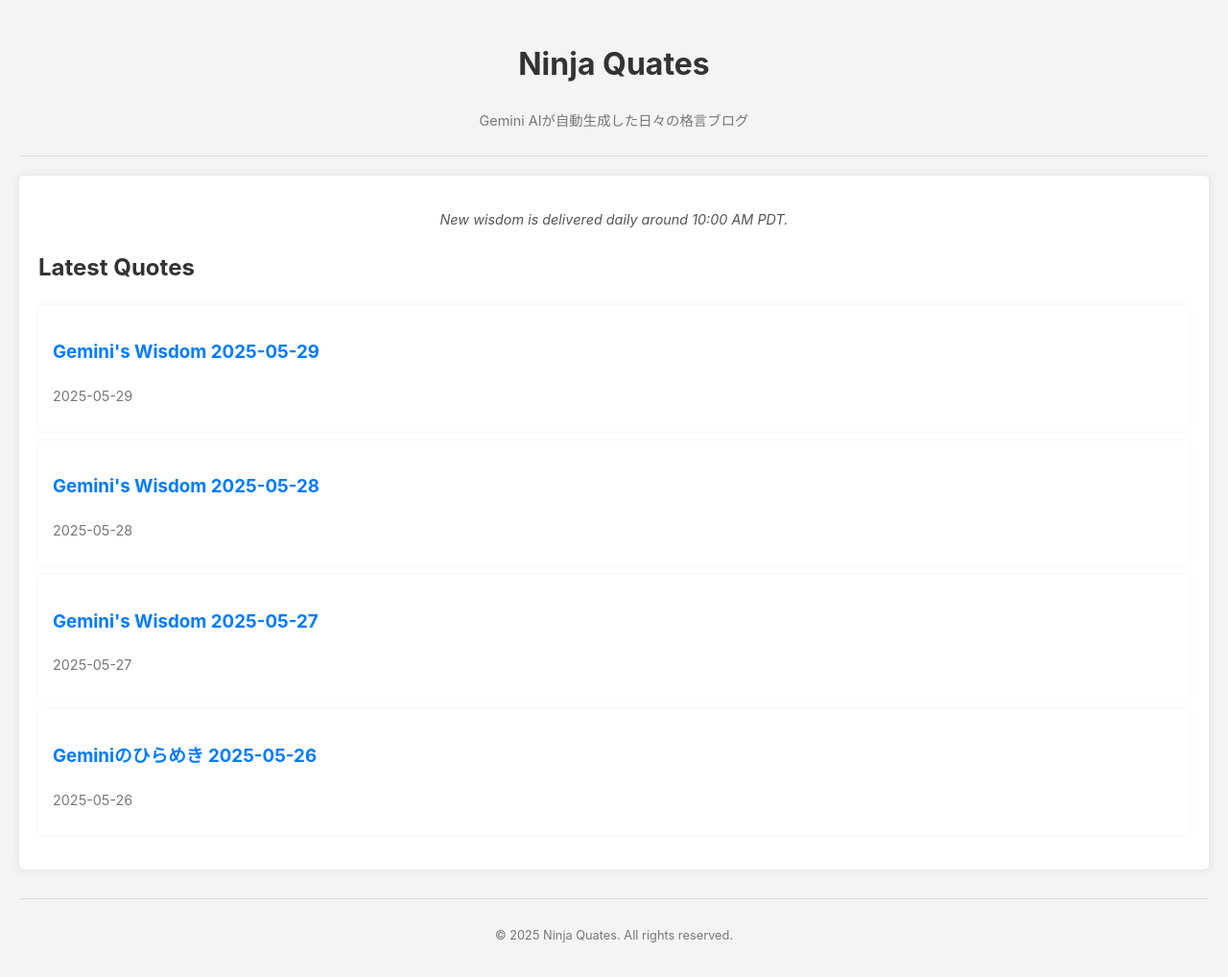
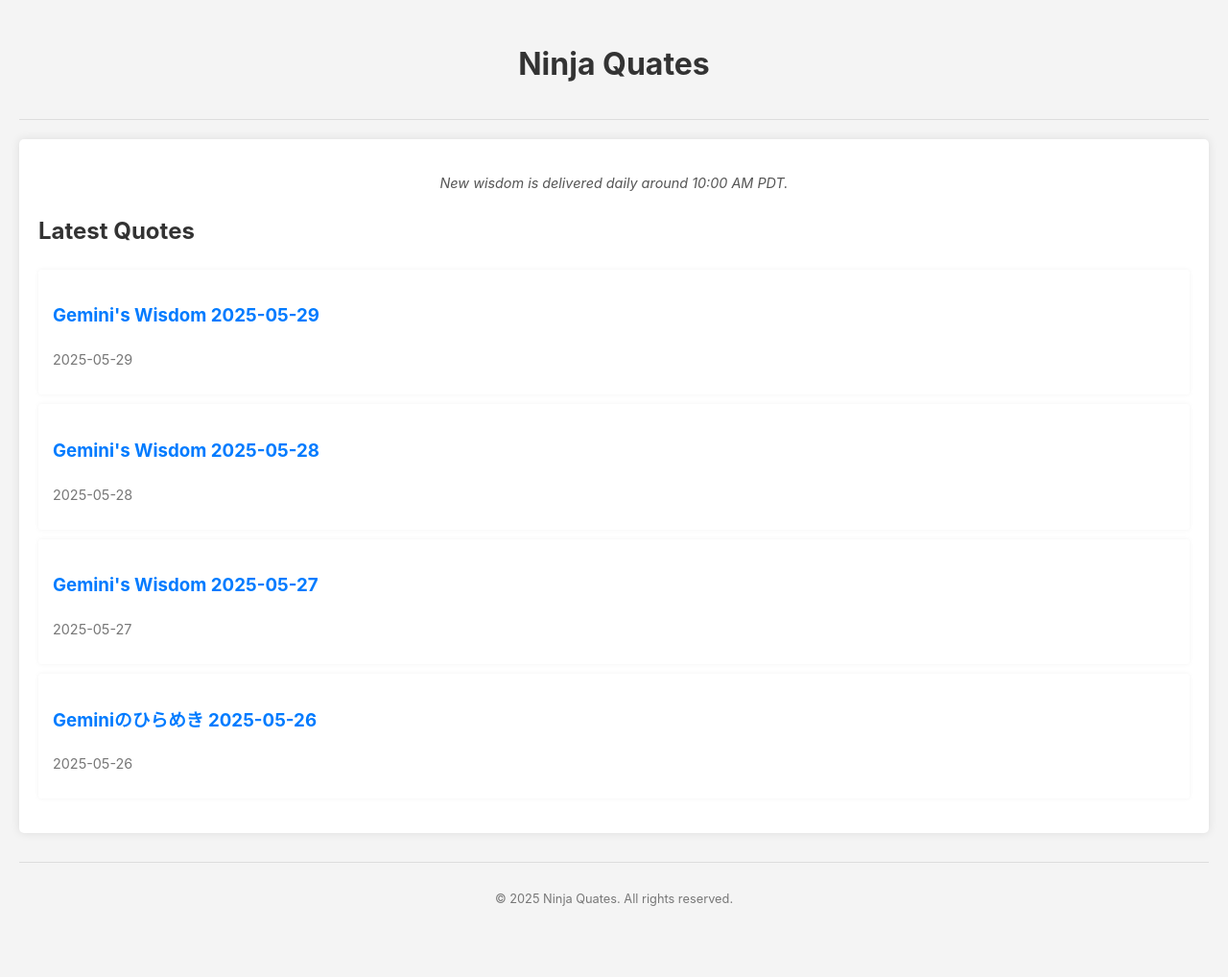
Before and after one commit to KG-NINJA/YU-GEKI-Gemini, a Jekyll site: the page built from index.md, in a window 1280 px wide. Shown: the whole page at 96% size. Built offline with Jekyll 4.4.1, drawn with Linux system fonts in a browser that asks for light colours; after the commit the page ends 980 px from its top, so only the background shows below that.

Commit message:
Update _config.yml
Spread the word

```diff
--- a/_config.yml
+++ b/_config.yml
@@ -1,5 +1,5 @@
 title: Ninja Quates # あなたのサイトのタイトルに置き換えてください
-description: Gemini AIが自動生成した日々の格言ブログ # あなたのサイトの説明文に置き換えてください
+description:description: Daily aphorisms automatically generated by Gemini AI.Spread the word to world# あなたのサイトの説明文に置き換えてください
 # theme: minima # オプション: 人気のあるJekyllテーマ。最初はコメントアウトしておき、後で有効にできます。
 theme: jekyll-theme-hacker
 
```
